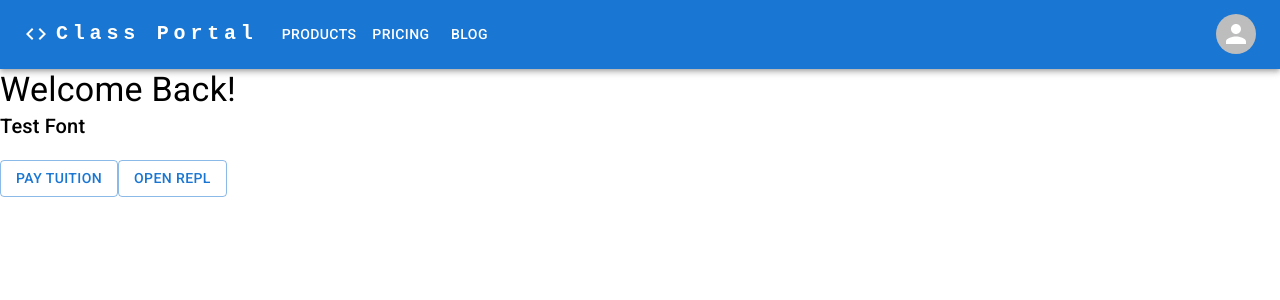
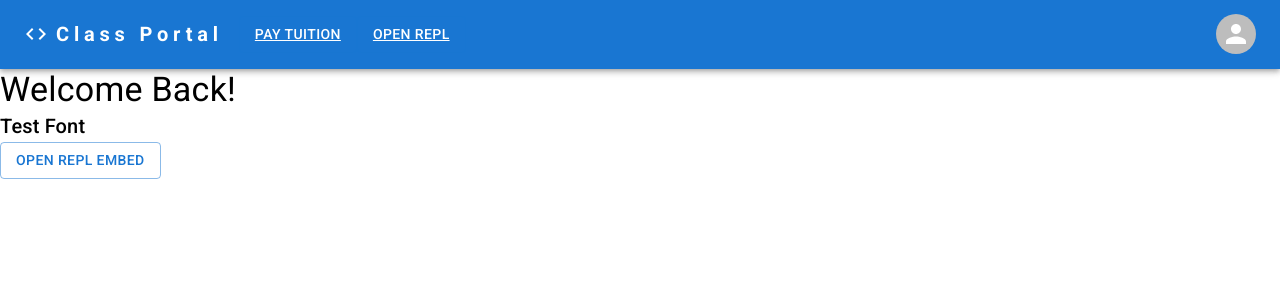
Before and after one commit to aprilschen/teaching-site, a React (Vite) app in the folder client/: page / in a window 1280 px wide. Shown: the top 300 px of the page. Built offline with nearby package versions, Linux system fonts and the light colour scheme.

Commit message:
Integrated Mock Data

```diff
--- a/client/package.json
+++ b/client/package.json
@@ -4,7 +4,7 @@
   "version": "0.0.0",
   "type": "module",
   "scripts": {
-    "dev": "vite",
+    "dev": "vite --port 5175",
     "build": "tsc && vite build",
     "lint": "eslint src --ext ts,tsx --report-unused-disable-directives --max-warnings 0",
     "preview": "vite preview"
--- a/client/src/App.tsx
+++ b/client/src/App.tsx
@@ -20,14 +20,6 @@ function App() {
         Test Font
       </Typography>
 
-      <br></br>
-      <Button
-      variant="outlined"
-      href="https://buy.stripe.com/aEUg2pe2t16CgOk6oo"
-      target="_blank">
-        Pay Tuition
-      </Button>
-
        <Repl/>
 
         <Oauth/>
--- a/client/src/components/Appbar.tsx
+++ b/client/src/components/Appbar.tsx
@@ -13,7 +13,10 @@ import Tooltip from '@mui/material/Tooltip';
 import MenuItem from '@mui/material/MenuItem';
 import CodeIcon from '@mui/icons-material/Code';
 
-const pages = ['Products', 'Pricing', 'Blog'];
+import { user }  from '../data/mock-data';
+import { Link } from '@mui/material';
+
+const pages = ['Home', 'Pay Tuition', 'Open Repl'];
 const settings = ['Profile', 'Account', 'Dashboard', 'Logout'];
 
 export default function ResponsiveAppBar() {
@@ -48,7 +51,6 @@ export default function ResponsiveAppBar() {
             sx={{
               mr: 2,
               display: { xs: 'none', md: 'flex' },
-              fontFamily: 'monospace',
               fontWeight: 700,
               letterSpacing: '.3rem',
               color: 'inherit',
@@ -87,12 +89,28 @@ export default function ResponsiveAppBar() {
               sx={{
                 display: { xs: 'block', md: 'none' },
               }}
-            >
-              {pages.map((page) => (
-                <MenuItem key={page} onClick={handleCloseNavMenu}>
-                  <Typography textAlign="center">{page}</Typography>
-                </MenuItem>
-              ))}
+              >
+              <Button
+              key={"Pay Tuition"}
+              onClick={handleCloseNavMenu}>
+                <Link href="https://buy.stripe.com/aEUg2pe2t16CgOk6oo" target="_blank">
+                  <Typography textAlign={"center"}>
+                    Pay Tuition
+                  </Typography>
+                </Link>
+              </Button>
+
+              <br></br>
+
+              <Button
+              key={"Open Repl"}
+              onClick={handleCloseNavMenu}>
+                <Link href={user.repl} target="_blank">
+                  <Typography textAlign={"center"}>
+                    Open Repl
+                  </Typography>
+                </Link>
+              </Button>
             </Menu>
           </Box>
 
@@ -106,7 +124,6 @@ export default function ResponsiveAppBar() {
               mr: 2,
               display: { xs: 'flex', md: 'none' },
               flexGrow: 1,
-              fontFamily: 'monospace',
               fontWeight: 700,
               letterSpacing: '.3rem',
               color: 'inherit',
@@ -116,15 +133,22 @@ export default function ResponsiveAppBar() {
             Class Portal
           </Typography>
           <Box sx={{ flexGrow: 1, display: { xs: 'none', md: 'flex' } }}>
-            {pages.map((page) => (
-              <Button
-                key={page}
-                onClick={handleCloseNavMenu}
-                sx={{ my: 2, color: 'white', display: 'block' }}
-              >
-                {page}
-              </Button>
-            ))}
+
+            <Button
+            key={"Pay Tuition"}
+            onClick={handleCloseNavMenu}
+            variant="outlined"
+            sx={{ my: 2, color: 'white', display: 'block' }}>
+              <Link href="https://buy.stripe.com/aEUg2pe2t16CgOk6oo" target="_blank" color="inherit">Pay Tuition</Link>
+            </Button>
+
+            <Button
+              key={"Open Repl"}
+              onClick={handleCloseNavMenu}
+              variant="outlined"
+              sx={{ my: 2, color: 'white', display: 'block' }}>
+              <Link href={user.repl} target="_blank" color="inherit">Open Repl</Link>
+            </Button>
           </Box>
 
           <Box sx={{ flexGrow: 0 }}>
--- a/client/src/components/Repl.tsx
+++ b/client/src/components/Repl.tsx
@@ -8,7 +8,7 @@ export default function Repl() {
             <Button
             variant="outlined"
             onClick={() => setOpen(!open)}>
-                {open == true ? 'Close Repl' : "Open Repl"}
+                {open == true ? 'Close Repl Embed' : "Open Repl Embed"}
             </Button>
 
             <section>
--- /dev/null
+++ b/client/src/data/mock-data.ts
@@ -0,0 +1,58 @@
+export const user = {
+     studentID: 1,
+     firstName: 'April',
+     email: 'aprilschen6@gmail.com',
+     phone: '6692693255',
+     parentEmail: 'placeholder0114@gmail.com',
+     parentPhone: '7787239212',
+     repl: "https://replit.com/@schen-academy/VainDazzlingField"
+}
+
+export const homework = [{
+    homeworkID: 1,
+    studentID: 1,
+    dateAssigned:(new Date()).toString(),
+    dateDue:(new Date()).toString(),
+    name: 'Finish X Homework',
+    description: 'Finish X Homework, subquestions 1, 2, and 3',
+    link: "https://www.schen.academy"
+},
+
+{
+    homeworkID: 2,
+    studentID: 1,
+    dateAssigned:(new Date()).toString(),
+    dateDue:(new Date()).toString(),
+    name: 'Finish Y Homework',
+    description: 'Finish Y Homework, subquestions 1, 2, and 3',
+    link: "https://www.schen.site"
+}]
+
+export const tuition = [{
+    tuitionID: 1,
+    studentID: 1,
+    classTime: (new Date()).toString(),
+    cost: 40
+},
+{
+    tuitionID: 2,
+    studentID: 1,
+    classTime: (new Date()).toString(),
+    cost: 60
+}]
+
+export const links = [{
+    linkID: 1,
+    studentID: 1,
+    link: "https://www.schen.kk",
+    name: "Class Google Meet",
+    type: 'custom'
+},
+
+{
+    linkID: 2,
+    studentID: 1,
+    link: "https://www.schen.bruh",
+    name: "Java Quick Reference",
+    type: 'resource'
+}]
```
